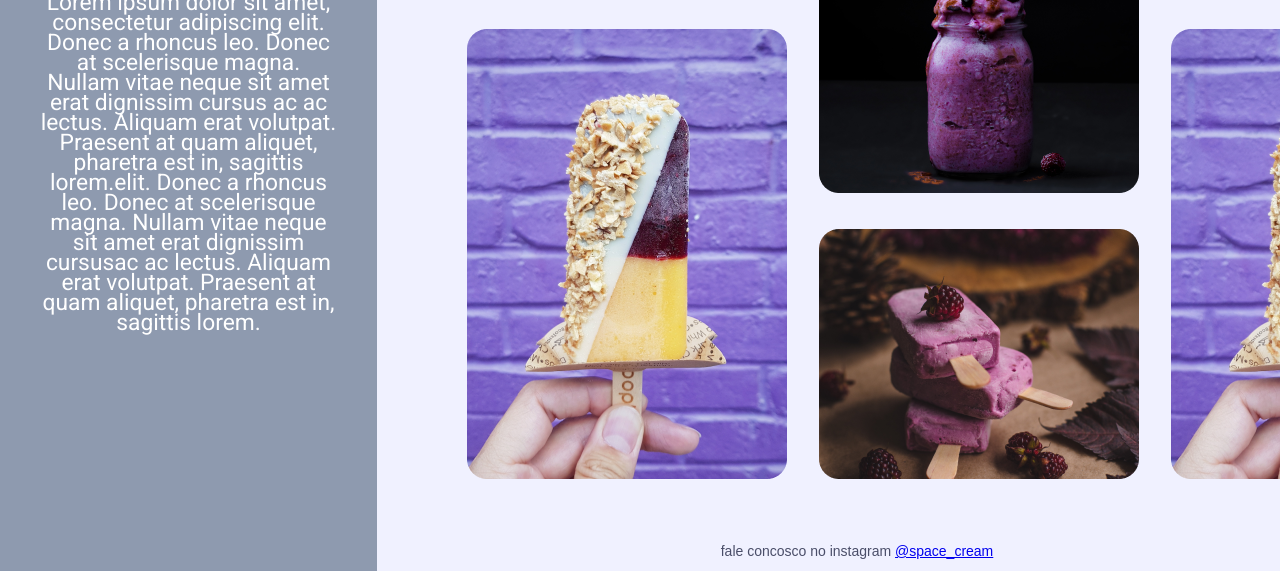
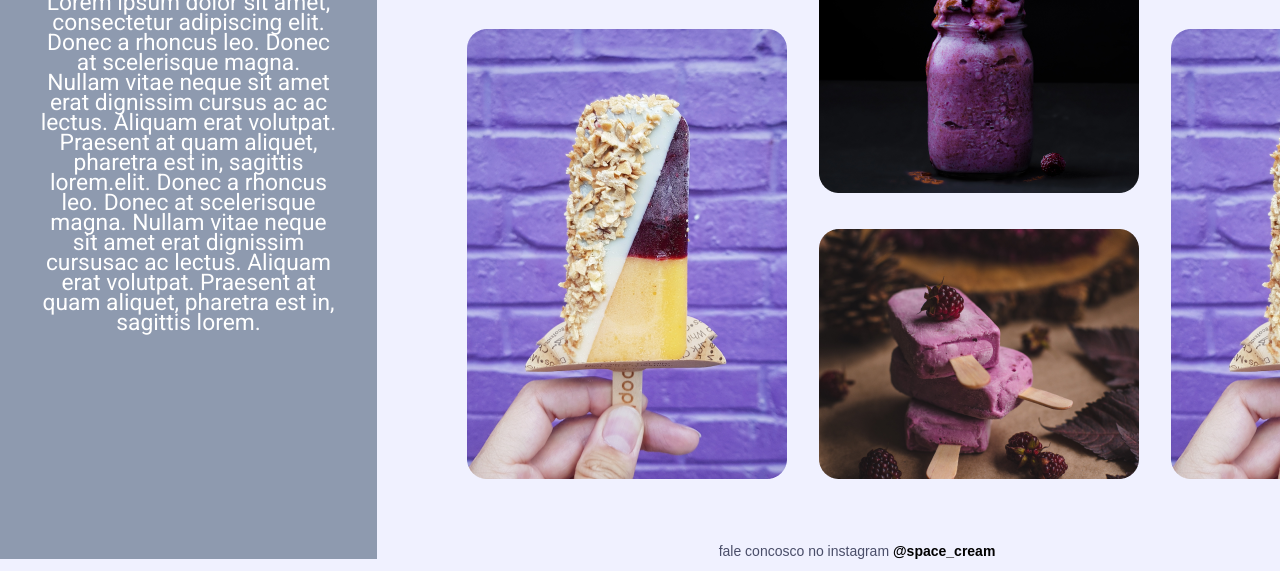
Before and after one commit to antoniodebrito/space-cream, a plain HTML site: page index.html in a window 1280 px wide. Shown: the part 320-891 px from the top of the page. Drawn offline with Linux system fonts and the light colour scheme; a web font is replaced by a local one.

Commit message:
footer style correction

```diff
--- a/css/style.css
+++ b/css/style.css
@@ -129,7 +129,10 @@ main p {
 
 .card img {
     animation: to-top 700ms 350ms backwards;
+}
 
+footer {
+    display: none;
 }
 
 
@@ -233,8 +236,7 @@ main p {
     }
 
     footer {
-        width: 59.2rem;
-        height: 2.8rem;
+        display: block;
         text-align: center;
         grid-area: C;
         justify-self: center;
@@ -243,4 +245,10 @@ main p {
         justify-self: center;
         align-self: center;
     }
+
+    footer a {
+        text-decoration: none;
+        font-weight: 800;
+        color: black;
+    }
 }
```
